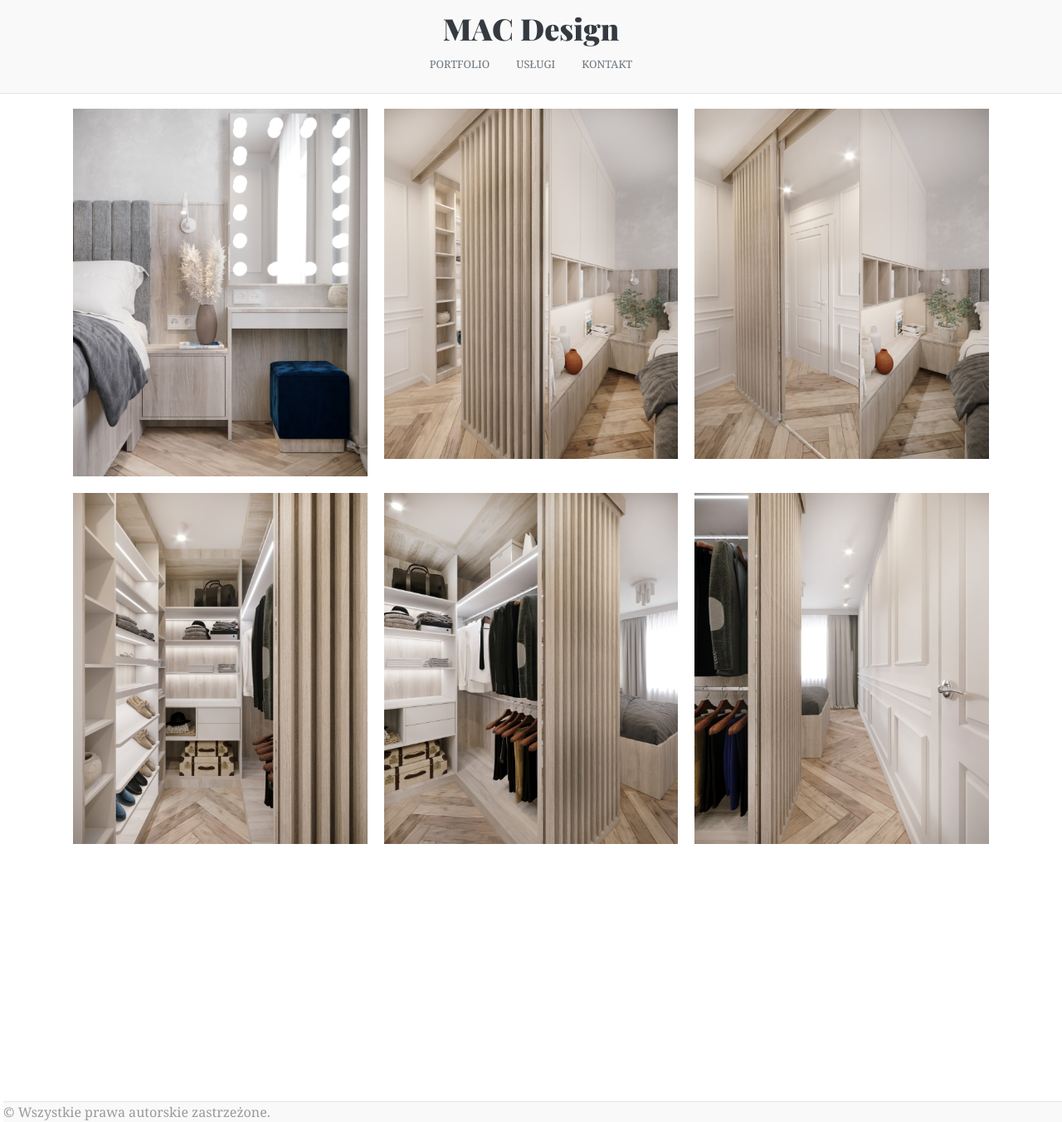
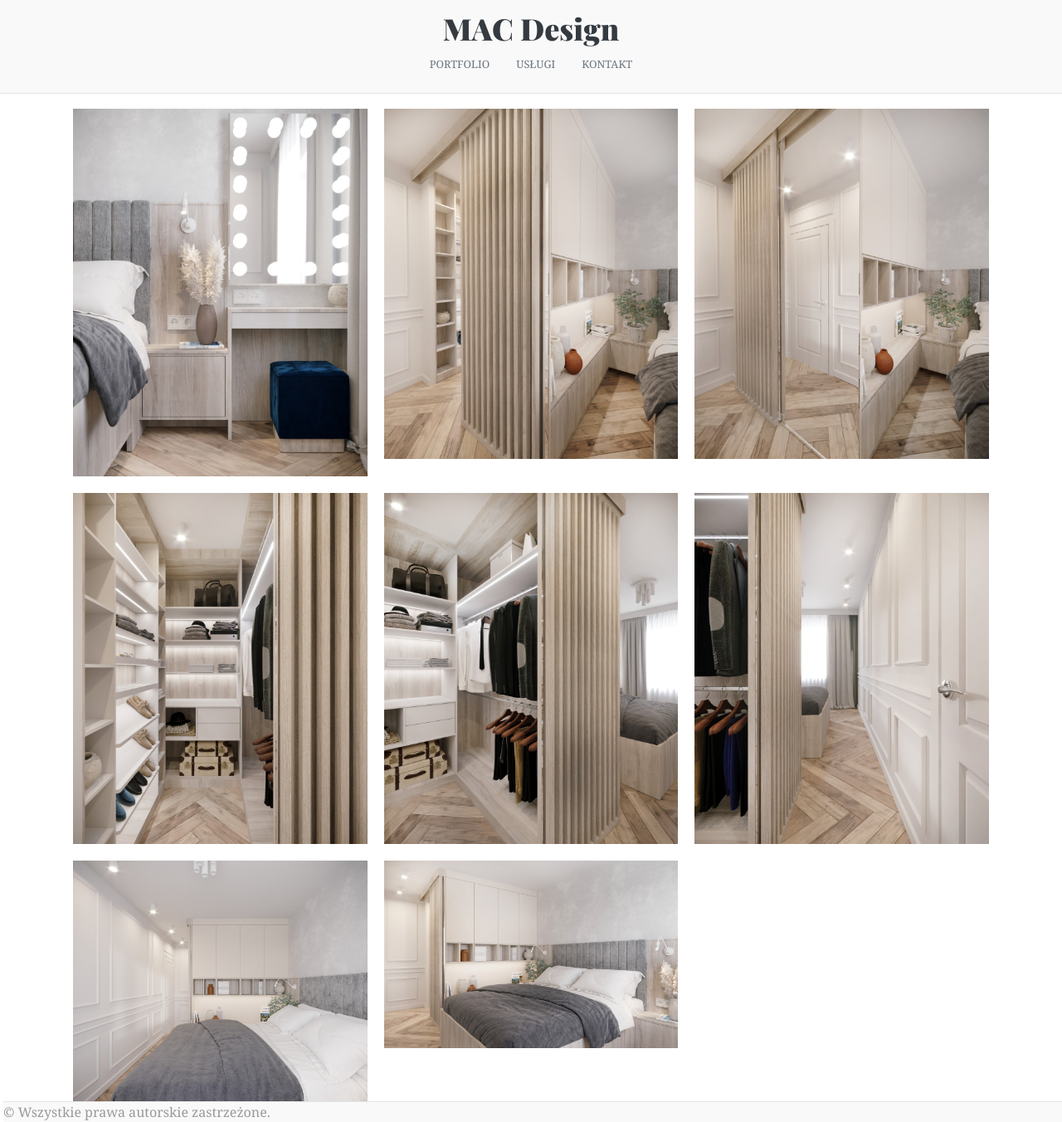
Before and after one commit to RMachnik/mac-design, a Jekyll site: the page built from _collections/_projects/2020-09-30_arek_aneta.markdown, in a window 1280 px wide and 1352 px high. Shown: the whole window at 83% size. Built offline with Jekyll 4.4.1, drawn with Linux system fonts in a browser that asks for light colours; nearby versions of some CDN libraries; some web fonts are replaced.

Commit message:
optimizing images

```diff
--- a/_collections/_projects/2020-09-30_arek_aneta.markdown
+++ b/_collections/_projects/2020-09-30_arek_aneta.markdown
@@ -5,10 +5,13 @@ description: sypialnia z garderobą – mieszkanie w stylu klasycznym z nowoczes
 date:   2020-09-30 20:20:35 +0200
 image: assets/images/aneta_arek/01_sypialnia.jpg
 images:
- - aneta_arek/02_sypialnia.jpg
- - aneta_arek/03_sypialnia.jpg
- - aneta_arek/04_sypialnia.jpg
- - aneta_arek/05_sypialnia.jpg
- - aneta_arek/06_sypialnia.jpg
- - aneta_arek/07_sypialnia.jpg
+ - aneta_arek/02_sypialnia-min.jpg
+ - aneta_arek/03_sypialnia-min.jpg
+ - aneta_arek/04_sypialnia-min.jpg
+ - aneta_arek/05_sypialnia-min.jpg
+ - aneta_arek/06_sypialnia-min.jpg
+ - aneta_arek/07_sypialnia-min.jpg
+ - aneta_arek/08_sypialnia-min.jpg
+ - aneta_arek/01_sypialnia-min.jpg
+
 ---
```
Also changed, not shown: assets/images/aneta_arek/01_sypialnia-min.jpg (added), assets/images/aneta_arek/02_sypialnia-min.jpg (added), assets/images/aneta_arek/03_sypialnia-min.jpg (added), assets/images/aneta_arek/04_sypialnia-min.jpg (added), assets/images/aneta_arek/05_sypialnia-min.jpg (added), assets/images/aneta_arek/06_sypialnia-min.jpg (added), assets/images/aneta_arek/07_sypialnia-min.jpg (added), assets/images/aneta_arek/08_sypialnia-min.jpg (added).
